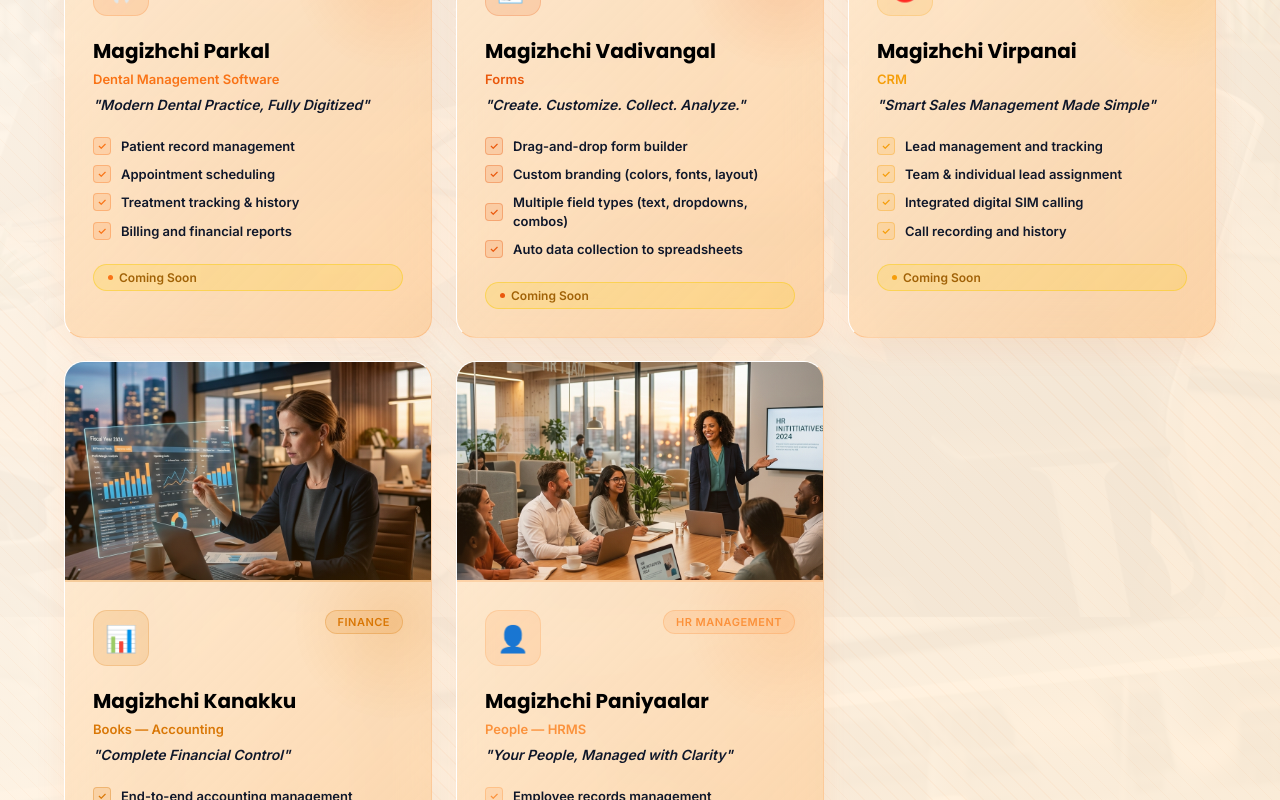
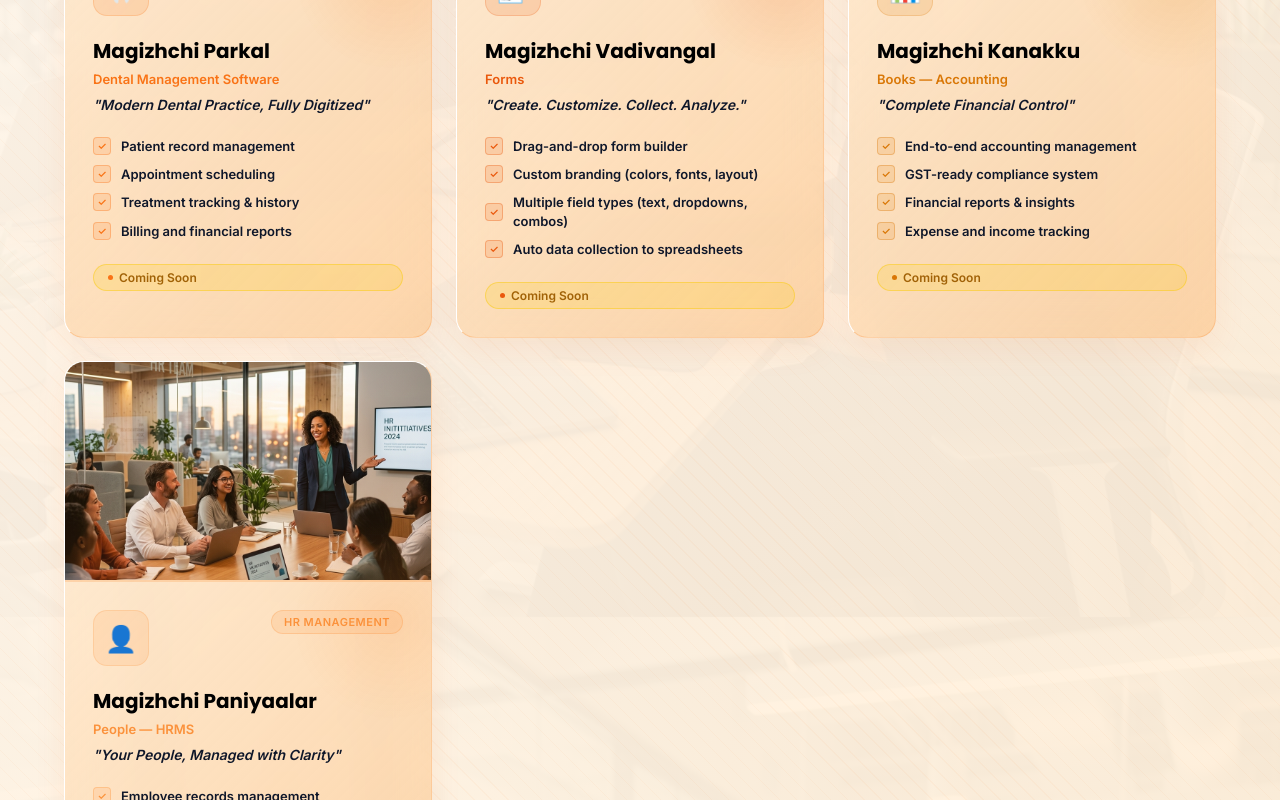
Before and after one commit to ThirumaranKarunanithi/website, a React (Vite) app in the folder website/: page / in a window 1280 px wide. Shown: the part 9340-10140 px from the top of the page. Built offline with nearby package versions, Linux system fonts and the light colour scheme.

Commit message:
website: remove Magizhchi Virpanai (CRM) from Upcoming Products
The CRM is now a launched/current solution, so drop its card from the
Upcoming Products section. Also remove the now-unused img_crm import.
Rebuilt dist-upload.zip.

Co-Authored-By: Claude Opus 4.8 <noreply@anthropic.com>

```diff
--- a/website/src/components/UpcomingProducts.jsx
+++ b/website/src/components/UpcomingProducts.jsx
@@ -4,7 +4,6 @@ import TiltCard from './TiltCard';
 import dashboardImage from '../assets/business_dashboard.png';
 import imgDental from '../assets/img_dental.png';
 import imgForms from '../assets/img_forms.png';
-import imgCrm from '../assets/img_crm.png';
 import imgAccounting from '../assets/img_accounting.png';
 import imgHrms from '../assets/img_hrms.png';
 
@@ -42,23 +41,6 @@ const products = [
     ],
     badge: 'Data Collection',
     img: imgForms,
-  },
-  {
-    id: 3,
-    name: 'Magizhchi Virpanai',
-    subtitle: 'CRM',
-    tagline: 'Smart Sales Management Made Simple',
-    icon: '🎯',
-    color: '#F59E0B',
-    colorGlow: 'rgba(245, 158, 11, 0.15)',
-    features: [
-      'Lead management and tracking',
-      'Team & individual lead assignment',
-      'Integrated digital SIM calling',
-      'Call recording and history',
-    ],
-    badge: 'Sales & CRM',
-    img: imgCrm,
   },
   {
     id: 4,
```
Also changed, not shown: 1 other file (tests, documents, lock files or other folders).
